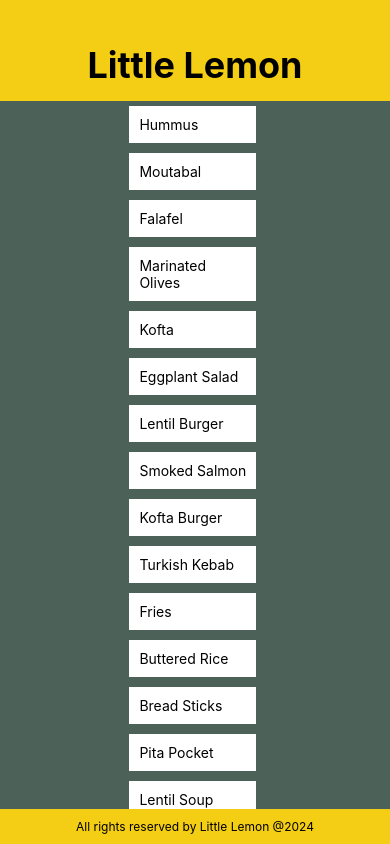
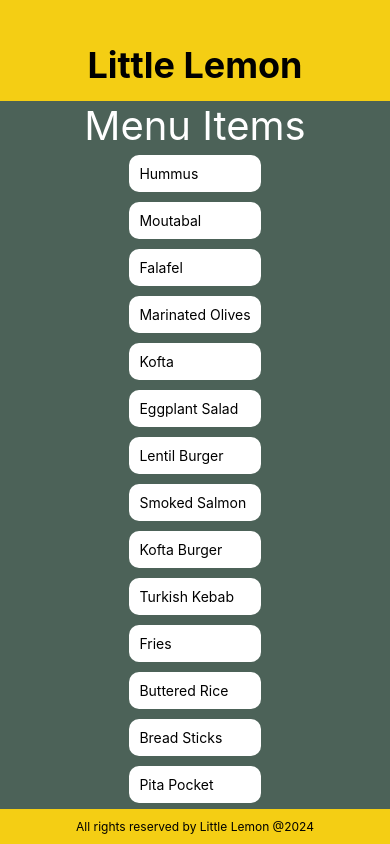
Before and after one commit to ravraw/meta_react_native, a React Native app: screen / in a window 390 px wide. Built offline with nearby package versions, Linux system fonts and the light colour scheme.

Commit message:
Updated List styles

```diff
--- a/components/MenuItem.js
+++ b/components/MenuItem.js
@@ -4,18 +4,21 @@ import { Text, StyleSheet, View } from "react-native";
 const MenuItem = ({ name }) => {
   return (
     <View style={styles.container}>
-      <Text>{name}</Text>
+      <Text style={styles.text}>{name}</Text>
     </View>
   );
 };
 
 const styles = StyleSheet.create({
   container: {
-    flex: 1,
-    width: "90%",
+    flexDirection: "row",
     padding: 10,
     margin: 5,
     backgroundColor: "#fff",
+    borderRadius: 10,
+  },
+  text: {
+    width: "100%",
   },
 });
 
--- a/components/MenuItemsList.js
+++ b/components/MenuItemsList.js
@@ -1,6 +1,6 @@
 import React from "react";
 
-import { View, StyleSheet, FlatList } from "react-native";
+import { View, StyleSheet, FlatList, Text } from "react-native";
 import MenuItem from "./MenuItem";
 
 const menuItemsToDisplay = [
@@ -33,6 +33,7 @@ const keyExtractor = (item) => item.id;
 
 const MenuItemsList = () => (
   <View style={styles.container}>
+    <Text style={styles.subheading}>Menu Items</Text>
     <FlatList
       data={menuItemsToDisplay}
       renderItem={renderItem}
@@ -44,16 +45,14 @@ const MenuItemsList = () => (
 const styles = StyleSheet.create({
   container: {
     flex: 1,
+    alignItems: "center",
+    width: "90%",
   },
   subheading: {
     color: "white",
     fontSize: 40,
     flexWrap: "wrap",
   },
-  menuItem: {
-    color: "#F4CE14",
-    fontSize: 36,
-  },
 });
 
 export default MenuItemsList;
```
